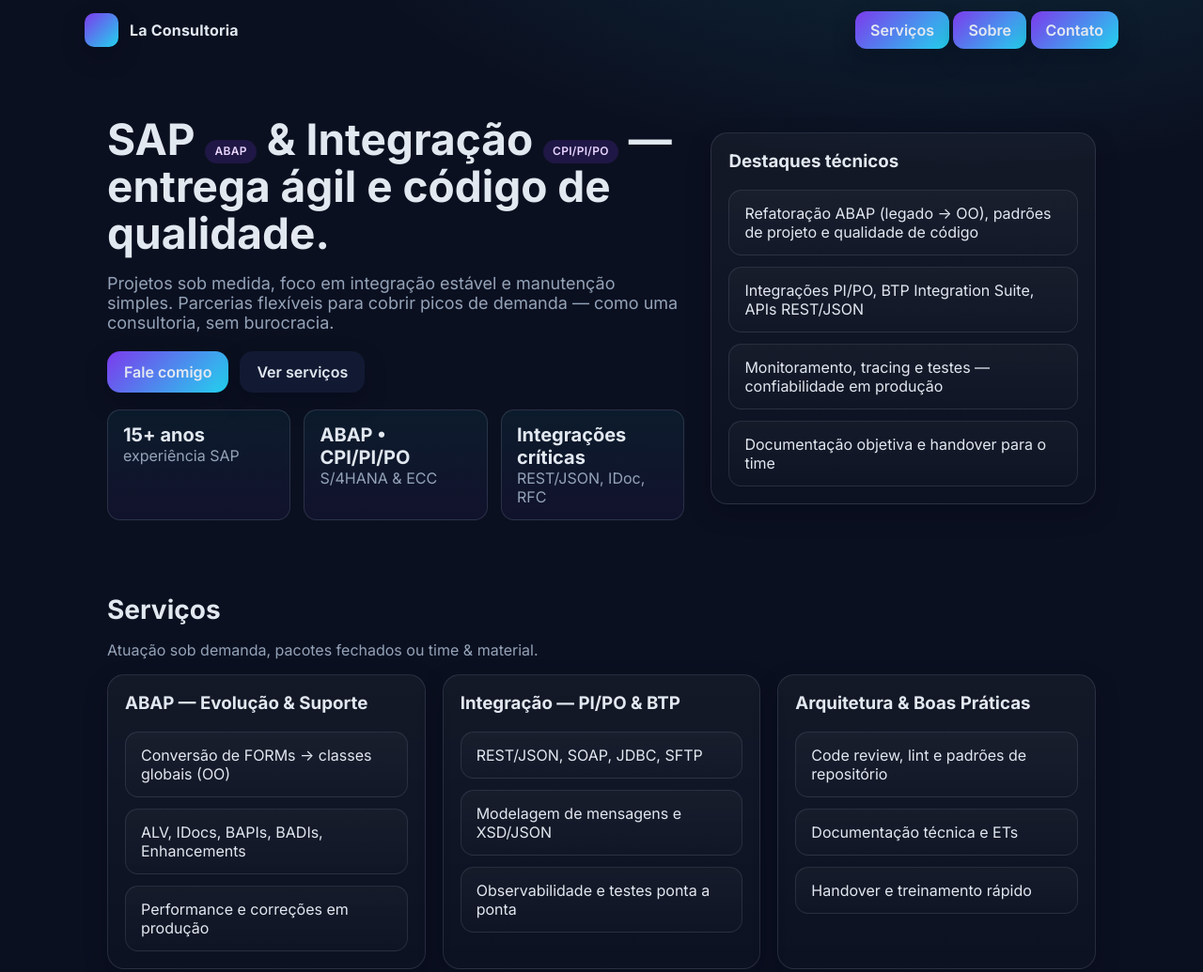
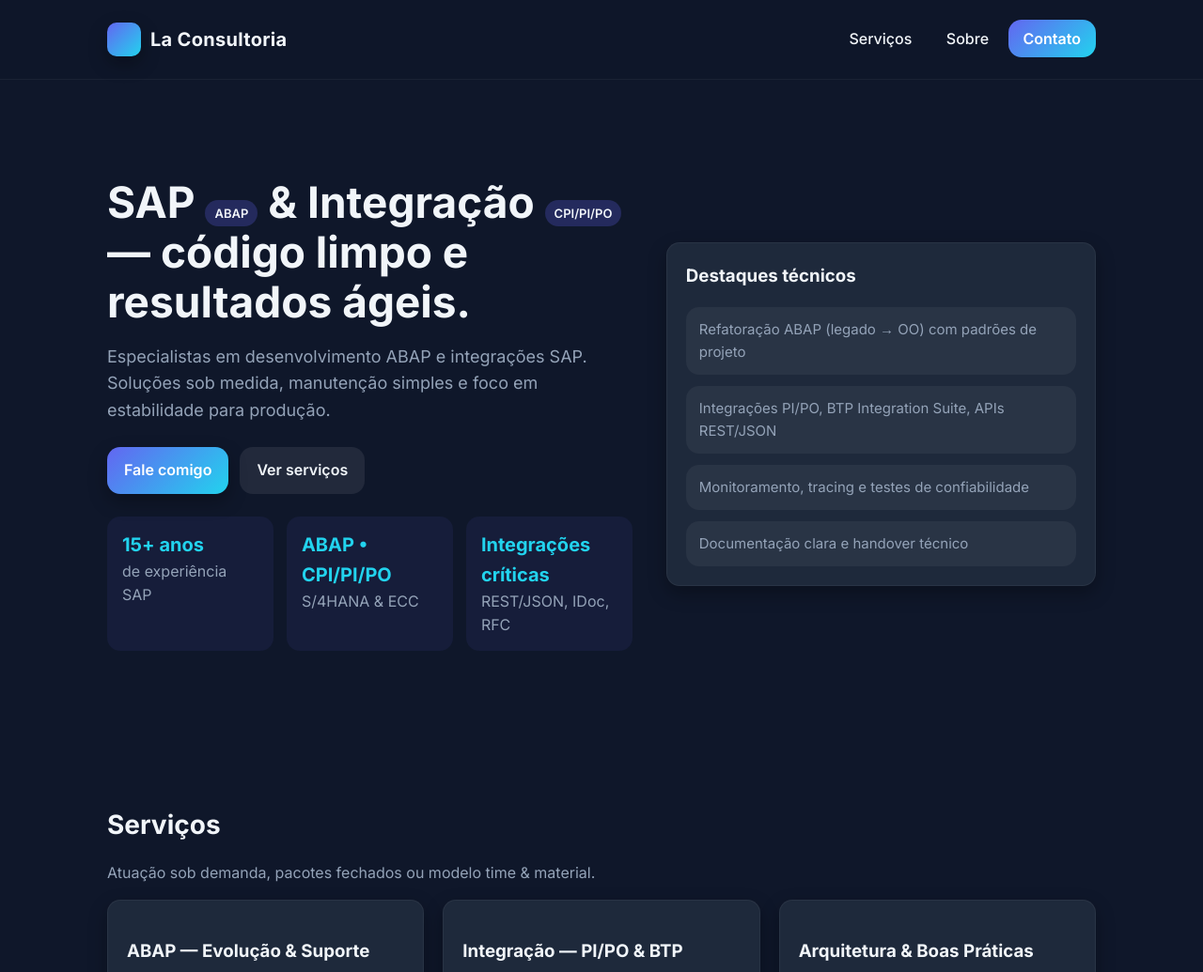
Before and after one commit to leoaleixo/la-consultoria-site, a plain HTML site: page index.html in a window 1280 px wide. Shown: the top 1035 px of the page at 94% size. Drawn offline with Linux system fonts and the light colour scheme.

Commit message:
Add files via upload

```diff
--- a/index.html
+++ b/index.html
@@ -9,153 +9,358 @@
   <link rel="preconnect" href="https://fonts.googleapis.com">
   <link rel="preconnect" href="https://fonts.gstatic.com" crossorigin>
   <link href="https://fonts.googleapis.com/css2?family=Inter:wght@400;500;600;700&display=swap" rel="stylesheet">
+
   <style>
-    :root{
-      --bg:#0b1020;       /* fundo escuro elegante */
-      --card:#121a33;     /* cards */
-      --muted:#94a3b8;    /* texto secundário */
-      --text:#e2e8f0;     /* texto principal */
-      --brand:#7c3aed;    /* roxo sutil (alude a tech) */
-      --brand-2:#22d3ee;  /* acento */
-      --ring:0 0 0 3px rgba(124,58,237,.25);
-      --radius:18px;
-      --shadow:0 10px 25px rgba(2,6,23,.3);
+    :root {
+      --bg: #0f172a;
+      --card: #1e293b;
+      --muted: #94a3b8;
+      --text: #f1f5f9;
+      --brand: #6366f1;
+      --brand-alt: #22d3ee;
+      --radius: 14px;
+      --shadow: 0 8px 20px rgba(0, 0, 0, 0.3);
     }
-    *{box-sizing:border-box}
-    html{scroll-behavior:smooth}
-    body{margin:0;font-family:Inter,system-ui,-apple-system,Segoe UI,Roboto,Ubuntu,Cantarell,'Helvetica Neue',Arial,'Noto Sans',sans-serif;background:radial-gradient(1200px 600px at 80% -10%, rgba(34,211,238,.15), transparent 60%), var(--bg);color:var(--text)}
-    a{color:inherit;text-decoration:none}
-    .container{max-width:1100px;margin:0 auto;padding:24px}
-    .nav{display:flex;align-items:center;justify-content:space-between;gap:16px;padding:12px 0}
-    .brand{display:flex;align-items:center;gap:12px;font-weight:700;letter-spacing:.2px}
-    .logo{width:36px;height:36px;border-radius:10px;background:linear-gradient(135deg,var(--brand),var(--brand-2));box-shadow:var(--shadow)}
-    .nav a.btn{padding:10px 16px;border-radius:12px;background:linear-gradient(135deg,var(--brand),var(--brand-2));font-weight:600}
-    .hero{display:grid;grid-template-columns:1.2fr .8fr;gap:28px;align-items:center;padding:36px 0}
-    .card{background:linear-gradient(180deg,rgba(255,255,255,.04),rgba(255,255,255,.01));border:1px solid rgba(148,163,184,.18);border-radius:var(--radius);box-shadow:var(--shadow)}
-    .hero .headline{font-size:clamp(28px,5vw,46px);line-height:1.08;margin:0 0 10px}
-    .hero p{color:var(--muted);font-size:clamp(15px,2.5vw,18px)}
-    .hero .actions{display:flex;gap:12px;margin-top:20px}
-    .btn{display:inline-flex;align-items:center;gap:8px;border:0;padding:12px 18px;border-radius:14px;background:var(--card);color:var(--text);font-weight:600;box-shadow:var(--shadow)}
-    .btn.primary{background:linear-gradient(135deg,var(--brand),var(--brand-2))}
-    .grid{display:grid;gap:18px}
-    .grid.cols-3{grid-template-columns:repeat(3,1fr)}
-    .grid.cols-2{grid-template-columns:repeat(2,1fr)}
-    .section{padding:42px 0}
-    .section h2{margin:0 0 10px;font-size:clamp(22px,3.5vw,28px)}
-    .muted{color:var(--muted)}
-    .list{display:grid;gap:12px;margin:14px 0 0;padding:0}
-    .item{list-style:none;padding:14px 16px;border-radius:14px;background:linear-gradient(180deg,rgba(255,255,255,.03),rgba(255,255,255,.01));border:1px solid rgba(148,163,184,.16)}
-    .kpis{display:flex;gap:14px;flex-wrap:wrap;margin-top:18px}
-    .kpi{flex:1 1 160px;padding:14px 16px;border-radius:14px;background:linear-gradient(180deg,rgba(34,211,238,.06),rgba(124,58,237,.06));border:1px solid rgba(148,163,184,.2)}
-    .kpi b{font-size:20px}
-    .badge{display:inline-block;padding:6px 10px;border-radius:999px;background:rgba(124,58,237,.18);color:#e9d5ff;font-weight:600;font-size:12px;letter-spacing:.3px}
-    .panel{padding:18px}
-    .footer{padding:28px 0;color:var(--muted);font-size:14px;border-top:1px solid rgba(148,163,184,.18)}
-    .mono{font-family:ui-monospace,SFMono-Regular,Menlo,Monaco,Consolas,"Liberation Mono","Courier New",monospace;font-size:13px;color:#a5b4fc}
-    @media (max-width:900px){
-      .hero{grid-template-columns:1fr}
+
+    * {
+      box-sizing: border-box;
+    }
+
+    html {
+      scroll-behavior: smooth;
+    }
+
+    body {
+      margin: 0;
+      font-family: 'Inter', sans-serif;
+      background-color: var(--bg);
+      color: var(--text);
+      line-height: 1.6;
+    }
+
+    /* ====== NAVBAR ====== */
+    header {
+      background: rgba(15, 23, 42, 0.9);
+      backdrop-filter: blur(10px);
+      position: sticky;
+      top: 0;
+      z-index: 50;
+      border-bottom: 1px solid rgba(255, 255, 255, 0.05);
+    }
+
+    .container {
+      max-width: 1100px;
+      margin: 0 auto;
+      padding: 24px;
+    }
+
+    .nav {
+      display: flex;
+      align-items: center;
+      justify-content: space-between;
+    }
+
+    .brand {
+      display: flex;
+      align-items: center;
+      gap: 10px;
+      font-weight: 700;
+      font-size: 20px;
+      letter-spacing: 0.3px;
+    }
+
+    .logo {
+      width: 36px;
+      height: 36px;
+      border-radius: 10px;
+      background: linear-gradient(135deg, var(--brand), var(--brand-alt));
+      box-shadow: var(--shadow);
+    }
+
+    nav a {
+      color: var(--text);
+      text-decoration: none;
+      font-weight: 500;
+      padding: 10px 16px;
+      border-radius: var(--radius);
+      transition: background 0.3s ease, transform 0.2s;
+    }
+
+    nav a:hover {
+      background: rgba(99, 102, 241, 0.2);
+      transform: translateY(-2px);
+    }
+
+    nav a.primary {
+      background: linear-gradient(135deg, var(--brand), var(--brand-alt));
+      color: white;
+      font-weight: 600;
+    }
+
+    /* ====== HERO ====== */
+    .hero {
+      display: grid;
+      grid-template-columns: 1.1fr 0.9fr;
+      gap: 36px;
+      align-items: center;
+      padding: 80px 0;
+    }
+
+    .headline {
+      font-size: clamp(28px, 5vw, 46px);
+      line-height: 1.15;
+      margin: 0 0 14px;
+      font-weight: 700;
+    }
+
+    .hero p {
+      color: var(--muted);
+      font-size: 18px;
+      margin-bottom: 24px;
+    }
+
+    .badge {
+      background: rgba(99, 102, 241, 0.25);
+      padding: 6px 10px;
+      border-radius: 999px;
+      font-size: 13px;
+      font-weight: 600;
+    }
+
+    .actions {
+      display: flex;
+      gap: 12px;
+      flex-wrap: wrap;
+    }
+
+    .btn {
+      display: inline-flex;
+      align-items: center;
+      justify-content: center;
+      border: none;
+      padding: 12px 18px;
+      border-radius: var(--radius);
+      font-weight: 600;
+      cursor: pointer;
+      text-decoration: none;
+      transition: all 0.3s ease;
+    }
+
+    .btn.primary {
+      background: linear-gradient(135deg, var(--brand), var(--brand-alt));
+      color: white;
+      box-shadow: var(--shadow);
+    }
+
+    .btn.primary:hover {
+      transform: translateY(-3px);
+      opacity: 0.95;
+    }
+
+    .btn.secondary {
+      background: rgba(255, 255, 255, 0.08);
+      color: var(--text);
+    }
+
+    .card {
+      background: var(--card);
+      border-radius: var(--radius);
+      padding: 20px;
+      box-shadow: var(--shadow);
+      border: 1px solid rgba(255, 255, 255, 0.05);
+    }
+
+    .list {
+      list-style: none;
+      padding: 0;
+      margin: 10px 0 0;
+      display: grid;
+      gap: 12px;
+    }
+
+    .item {
+      padding: 12px 14px;
+      background: rgba(255, 255, 255, 0.05);
+      border-radius: var(--radius);
+      font-size: 15px;
+      color: var(--muted);
+    }
+
+    .kpis {
+      display: flex;
+      gap: 14px;
+      flex-wrap: wrap;
+      margin-top: 24px;
+    }
+
+    .kpi {
+      flex: 1 1 160px;
+      background: rgba(99, 102, 241, 0.08);
+      border-radius: var(--radius);
+      padding: 14px 16px;
+    }
+
+    .kpi b {
+      font-size: 20px;
+      color: var(--brand-alt);
+    }
+
+    /* ====== SECTIONS ====== */
+    .section {
+      padding: 60px 0;
+    }
+
+    .section h2 {
+      font-size: 28px;
+      margin-bottom: 10px;
+    }
+
+    .grid {
+      display: grid;
+      gap: 20px;
+    }
+
+    .grid.cols-3 {
+      grid-template-columns: repeat(3, 1fr);
+    }
+
+    .grid.cols-2 {
+      grid-template-columns: repeat(2, 1fr);
+    }
+
+    .muted {
+      color: var(--muted);
+    }
+
+    /* ====== FOOTER ====== */
+    footer {
+      border-top: 1px solid rgba(255, 255, 255, 0.1);
+      padding: 30px 0;
+      color: var(--muted);
+      text-align: center;
+      font-size: 14px;
+    }
+
+    @media (max-width: 900px) {
+      .hero {
+        grid-template-columns: 1fr;
+        text-align: center;
+      }
+      .actions {
+        justify-content: center;
+      }
+      .grid.cols-3, .grid.cols-2 {
+        grid-template-columns: 1fr;
+      }
     }
   </style>
 </head>
+
 <body>
-  <header class="container nav">
-    <div class="brand"><span class="logo" aria-hidden></span> <span>La Consultoria</span></div>
-    <nav>
-      <a class="btn" href="#servicos">Serviços</a>
-      <a class="btn" href="#sobre">Sobre</a>
-      <a class="btn primary" href="#contato">Contato</a>
-    </nav>
+  <header>
+    <div class="container nav">
+      <div class="brand">
+        <span class="logo"></span>
+        <span>La Consultoria</span>
+      </div>
+      <nav>
+        <a href="#servicos">Serviços</a>
+        <a href="#sobre">Sobre</a>
+        <a href="#contato" class="primary">Contato</a>
+      </nav>
+    </div>
   </header>
 
   <main class="container">
-    <!-- HERO -->
     <section class="hero">
       <div>
-        <h1 class="headline">SAP <span class="badge">ABAP</span> & Integração <span class="badge">CPI/PI/PO</span> — entrega ágil e código de qualidade.</h1>
-        <p>Projetos sob medida, foco em integração estável e manutenção simples. Parcerias flexíveis para cobrir picos de demanda — como uma consultoria, sem burocracia.</p>
+        <h1 class="headline">SAP <span class="badge">ABAP</span> & Integração <span class="badge">CPI/PI/PO</span> — código limpo e resultados ágeis.</h1>
+        <p>Especialistas em desenvolvimento ABAP e integrações SAP. Soluções sob medida, manutenção simples e foco em estabilidade para produção.</p>
         <div class="actions">
           <a class="btn primary" href="#contato">Fale comigo</a>
-          <a class="btn" href="#servicos">Ver serviços</a>
+          <a class="btn secondary" href="#servicos">Ver serviços</a>
         </div>
+
         <div class="kpis">
-          <div class="kpi"><b>15+ anos</b><br><span class="muted">experiência SAP</span></div>
+          <div class="kpi"><b>15+ anos</b><br><span class="muted">de experiência SAP</span></div>
           <div class="kpi"><b>ABAP • CPI/PI/PO</b><br><span class="muted">S/4HANA & ECC</span></div>
           <div class="kpi"><b>Integrações críticas</b><br><span class="muted">REST/JSON, IDoc, RFC</span></div>
         </div>
       </div>
-      <div class="card panel">
+
+      <div class="card">
         <h3 style="margin-top:0">Destaques técnicos</h3>
         <ul class="list">
-          <li class="item">Refatoração ABAP (legado → OO), padrões de projeto e qualidade de código</li>
+          <li class="item">Refatoração ABAP (legado → OO) com padrões de projeto</li>
           <li class="item">Integrações PI/PO, BTP Integration Suite, APIs REST/JSON</li>
-          <li class="item">Monitoramento, tracing e testes — confiabilidade em produção</li>
-          <li class="item">Documentação objetiva e handover para o time</li>
+          <li class="item">Monitoramento, tracing e testes de confiabilidade</li>
+          <li class="item">Documentação clara e handover técnico</li>
         </ul>
       </div>
     </section>
 
-    <!-- SERVIÇOS -->
     <section id="servicos" class="section">
       <h2>Serviços</h2>
-      <p class="muted">Atuação sob demanda, pacotes fechados ou time & material.</p>
+      <p class="muted">Atuação sob demanda, pacotes fechados ou modelo time & material.</p>
+
       <div class="grid cols-3">
-        <article class="card panel">
-          <h3 style="margin-top:0">ABAP — Evolução & Suporte</h3>
+        <article class="card">
+          <h3>ABAP — Evolução & Suporte</h3>
           <ul class="list">
             <li class="item">Conversão de FORMs → classes globais (OO)</li>
             <li class="item">ALV, IDocs, BAPIs, BADIs, Enhancements</li>
-            <li class="item">Performance e correções em produção</li>
+            <li class="item">Otimização de performance e suporte produtivo</li>
           </ul>
         </article>
-        <article class="card panel">
-          <h3 style="margin-top:0">Integração — PI/PO & BTP</h3>
+
+        <article class="card">
+          <h3>Integração — PI/PO & BTP</h3>
           <ul class="list">
             <li class="item">REST/JSON, SOAP, JDBC, SFTP</li>
-            <li class="item">Modelagem de mensagens e XSD/JSON</li>
-            <li class="item">Observabilidade e testes ponta a ponta</li>
+            <li class="item">Modelagem de mensagens, XSD/JSON</li>
+            <li class="item">Monitoramento e testes ponta a ponta</li>
           </ul>
         </article>
-        <article class="card panel">
-          <h3 style="margin-top:0">Arquitetura & Boas Práticas</h3>
+
+        <article class="card">
+          <h3>Arquitetura & Boas Práticas</h3>
           <ul class="list">
-            <li class="item">Code review, lint e padrões de repositório</li>
-            <li class="item">Documentação técnica e ETs</li>
-            <li class="item">Handover e treinamento rápido</li>
+            <li class="item">Code review e padronização de repositórios</li>
+            <li class="item">Documentação técnica e ETs completas</li>
+            <li class="item">Treinamentos e handover eficiente</li>
           </ul>
         </article>
       </div>
     </section>
 
-    <!-- SOBRE -->
     <section id="sobre" class="section">
       <h2>Sobre a La Consultoria</h2>
       <div class="grid cols-2">
-        <div class="card panel">
-          <p>A La Consultoria é composta por <b>Consultores</b>, especialistas em SAP ABAP e Integração. Atuamos de forma <b>enxuta, direta e confiável</b>, com possibilidade de ampliar a equipe por meio de parceiros — transparência total para entregar no prazo e com qualidade.</p>
-          <p class="muted">Base em São Paulo • Atendimento remoto/onsite • PJ • Emissão de NF</p>
+        <div class="card">
+          <p>A La Consultoria é formada por especialistas em SAP ABAP e Integração, com abordagem <b>enxuta e transparente</b>. Entregamos soluções sob medida com qualidade e prazos definidos, ampliando a equipe conforme a necessidade do cliente.</p>
+          <p class="muted">Base em São Paulo • Atendimento remoto e onsite • PJ • Emissão de NF</p>
         </div>
-        <div class="card panel">
+        <div class="card">
           <h3 style="margin-top:0">Stack & Ferramentas</h3>
-          <p class="mono">• BTP Integration Suite (CPI) • PI/PO • ABAP • S/4HANA •</p>
+          <p class="muted">BTP Integration Suite (CPI), PI/PO, ABAP, S/4HANA, REST/JSON, SAP BTP, Eclipse ADT</p>
         </div>
       </div>
     </section>
 
-    <!-- CONTATO -->
     <section id="contato" class="section">
       <h2>Contato</h2>
-      <div class="card panel">
-        <p>Quer discutir uma demanda ou tirar dúvida rápida? Escreva para <a href="mailto:leonardo@laconsultoria.dev.br"><b>leonardo@laconsultoria.dev.br</b></a> ou clique no botão abaixo.</p>
+      <div class="card">
+        <p>Quer conversar sobre uma demanda ou tirar uma dúvida técnica? Envie um e-mail para <a href="mailto:leonardo@laconsultoria.dev.br"><b>leonardo@laconsultoria.dev.br</b></a> ou entre em contato pelo LinkedIn.</p>
         <p>
-          <a class="btn primary" href="mailto:leonardo@laconsultoria.dev.br">Enviar e‑mail</a>
-          <a class="btn" href="https://www.linkedin.com/company/la-consultoria" target="_blank" rel="noopener">LinkedIn da empresa</a>
+          <a class="btn primary" href="mailto:leonardo@laconsultoria.dev.br">Enviar e-mail</a>
+          <a class="btn secondary" href="https://www.linkedin.com/company/la-consultoria" target="_blank" rel="noopener">LinkedIn da empresa</a>
         </p>
       </div>
     </section>
   </main>
 
-  <footer class="container footer">
-    © <span id="y"></span> La Consultoria — SAP ABAP & Integração (PI/PO). Todos os direitos reservados.
+  <footer>
+    © <span id="y"></span> La Consultoria — SAP ABAP & Integração. Todos os direitos reservados.
   </footer>
 
   <script>
```
